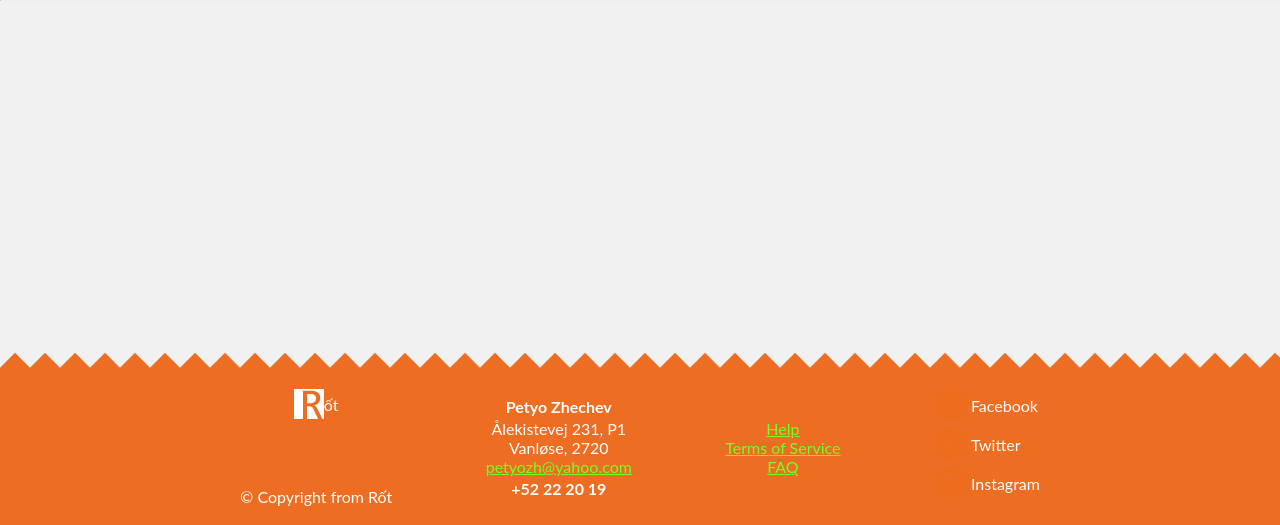
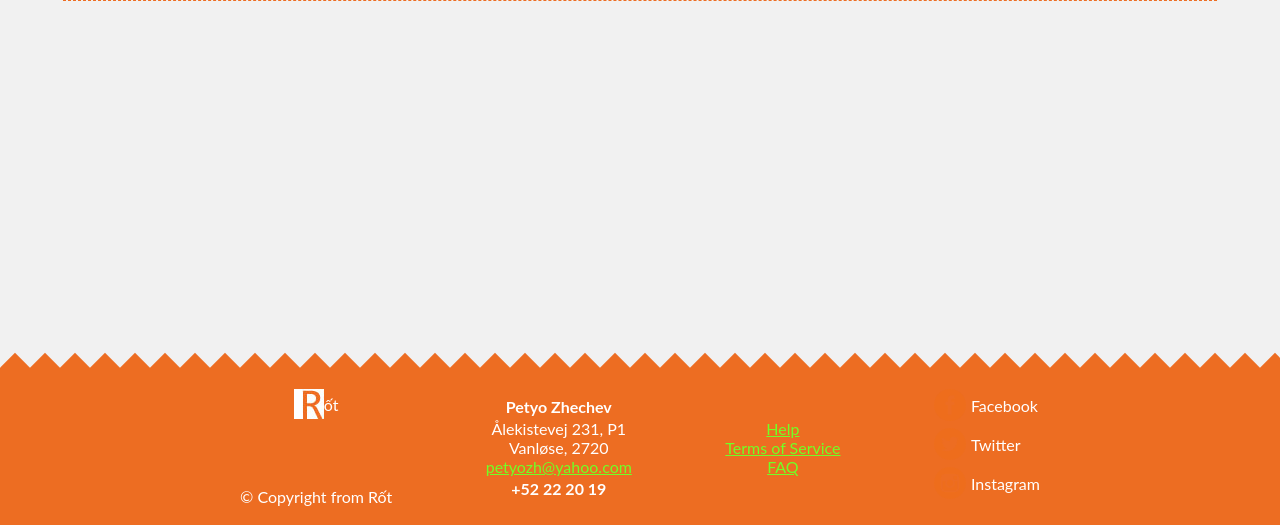
Before and after one commit to zWarMob/webSecurity, a PHP site: page /pages/profile.php in a window 1280 px wide. Shown: the part 234-759 px from the top of the page. Run offline with PHP 8.4, Linux system fonts and the light colour scheme; some libraries are stand-ins or nearby versions.

Commit message:
Added content and hr style

```diff
--- a/pages/profile.php
+++ b/pages/profile.php
@@ -17,7 +17,7 @@ include('../templates/header.php');
 
             </div>
     </div>
-    <hr>
+    <hr class="hr-90">
 
 
 
--- a/styleLib.css
+++ b/styleLib.css
@@ -46,3 +46,14 @@ IMAGES
 	height: 150px;
 	width: 150px;
 }
+
+
+/***********
+HR
+*/
+.hr-90 {
+	width: 90vw;
+	margin: auto;
+	border-style: dashed;
+	border-color: #ed6d22;
+}
```
